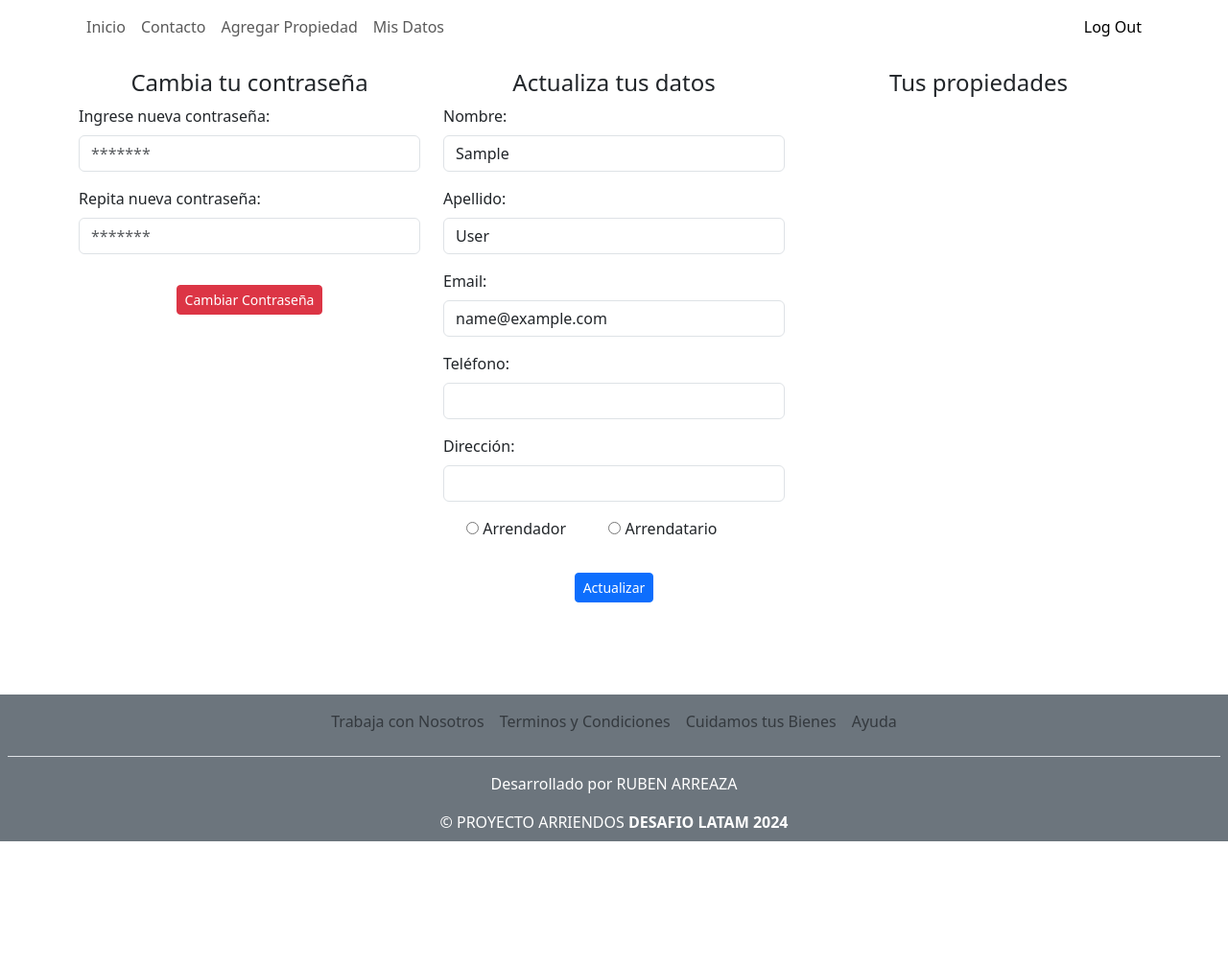
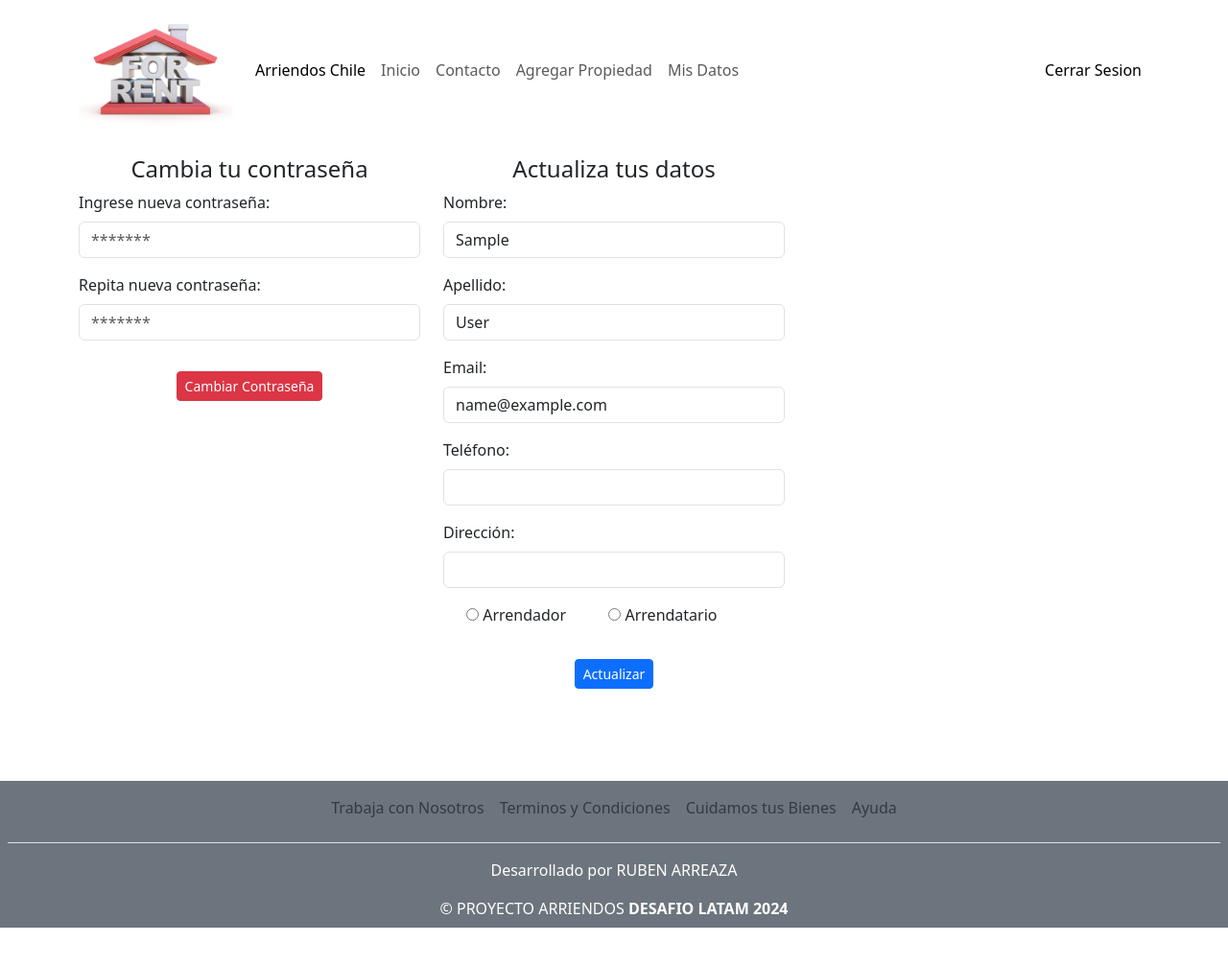
Before and after one commit to rubenchu-389/proyecto_arriendos, a Django app: page /accounts/profile/ in a window 1280 px wide. Shown: the whole page at 96% size. Before the commit the page ends 877 px from the top, so only its background shows below. Run offline with Django 5.2, Linux system fonts and the light colour scheme; the visitor is signed in with stand-in values (Sample User, id 1); data that the repository does not hold is empty.

Commit message:
Se crea  template add_propiedad.html, funcion y formulario  para agregar nuevas viviendas

```diff
--- a/m7_python/static/css/styles.css
+++ b/m7_python/static/css/styles.css
@@ -1,3 +1,3 @@
-.img-logo1 {
+.img-logo2 {
     width: 10rem;
 }
--- a/m7_python/templates/base.html
+++ b/m7_python/templates/base.html
@@ -4,7 +4,7 @@
 		{% load static %}
 		<meta charset="utf-8">
 		<meta name="viewport" content="width=device-width, initial-scale=1">
-		<title>Bienvenido a Arriendos</title>
+		<title>Bienvenidos Arriendos Chile</title>
 		<link href="https://cdn.jsdelivr.net/npm/bootstrap@5.3.3/dist/css/bootstrap.min.css" rel="stylesheet" integrity="sha384-QWTKZyjpPEjISv5WaRU9OFeRpok6YctnYmDr5pNlyT2bRjXh0JMhjY6hW+ALEwIH" crossorigin="anonymous">
 		<link rel="stylesheet" href="{% static 'css/styles.css' %}">
 	<body>
--- a/m7_python/templates/navbar.html
+++ b/m7_python/templates/navbar.html
@@ -1,13 +1,19 @@
 {% load static %}
 <nav class="navbar navbar-expand-lg bg-body-light mb-3">
     <div class="container d-flex flex-wrap">
+        <a class="navbar-brand" href="/"><img class="img-logo2" src="{% static 'img/logo2.jpg' %}"
+            alt="Logo2 arriendos"></a>
 
         <button class="navbar-toggler" type="button" data-bs-toggle="collapse" data-bs-target="#navbarSupportedContent"
             aria-controls="navbarSupportedContent" aria-expanded="false" aria-label="Toggle navigation">
             <span class="navbar-toggler-icon"></span>
         </button>
+
         <div class="collapse navbar-collapse" id="navbarSupportedContent">
             <ul class="navbar-nav me-auto mb-2 mb-lg-0">
+                <li class="nav-item">
+                    <a class="nav-link active" aria-current="page" href="{% url 'index' %}">Arriendos Chile</a>
+                </li>
                 <li class="nav-item">
                     <a class="nav-link" aria-current="page" href="/">Inicio</a>
                 </li>
@@ -30,7 +36,7 @@
                 <li class="nav-item">
                     <form action="{% url 'logout' %}" method="post">
                         {% csrf_token %}
-                        <button class="nav-link link-body-emphasis" type="submit">Log Out</button>
+                        <button class="nav-link link-body-emphasis" type="submit">Cerrar Sesion</button>
                     </form>
                 </li>
                 {% else %}
--- a/m7_python/templates/profile.html
+++ b/m7_python/templates/profile.html
@@ -134,30 +134,7 @@
 				</div>
 			</form>
 		</div>
-		<div class="col-4">
-			<h4 class="text-center">Tus propiedades</h4>
-			{% for propiedad in propiedades %}
-			<div class="card mb-3" style="max-width: 540px;">
-				<div class="row g-0 align-items-center">
-					<div class="col-md-4">
-						<img src="{% static 'img/casa_ejemplo.webp' %}"
-						class="img-fluid ms-2" alt="...">
-					</div>
-					<div class="col-md-8">
-						<div class="card-body">
-							<h5 class="card-title">{{ propiedad.nombre }}</h5>
-							<p class="card-text"><small class="text-body-secondary">{{ propiedad.comuna }}</small></p>
-						</div>
-						<div class="text-center">
-							<a href="{% url 'edit_propiedad' id=propiedad.id %}" class="card-link">Editar</a>
-							<a href="{% url 'delete_propiedad' id=propiedad.id %}" class="card-link" >Borrar</a>
-						</div>
-					</div>
-				</div>
-			</div>
-		{% endfor %}
 
-		</div>
 	</div>
 </div>
 {% endblock %}
--- a/m7_python/urls.py
+++ b/m7_python/urls.py
@@ -1,10 +1,11 @@
 from django.urls import path
 from m7_python.views import index, register, profile, change_pass, add_propiedad
-
 urlpatterns =[
     path ('', index, name='index'),
     path('accounts/register/', register, name='register'),
     path('accounts/profile/', profile, name='profile'),
     path('accounts/change-pass/', change_pass, name='change_pass'),
     path('propiedad/add-propiedad/', add_propiedad, name='add_propiedad'),
+
+
 ]
```
Also changed, not shown: README.md, m7_python/static/img/logo2.jpg (added), m7_python/views.py (line endings or trailing spaces).
